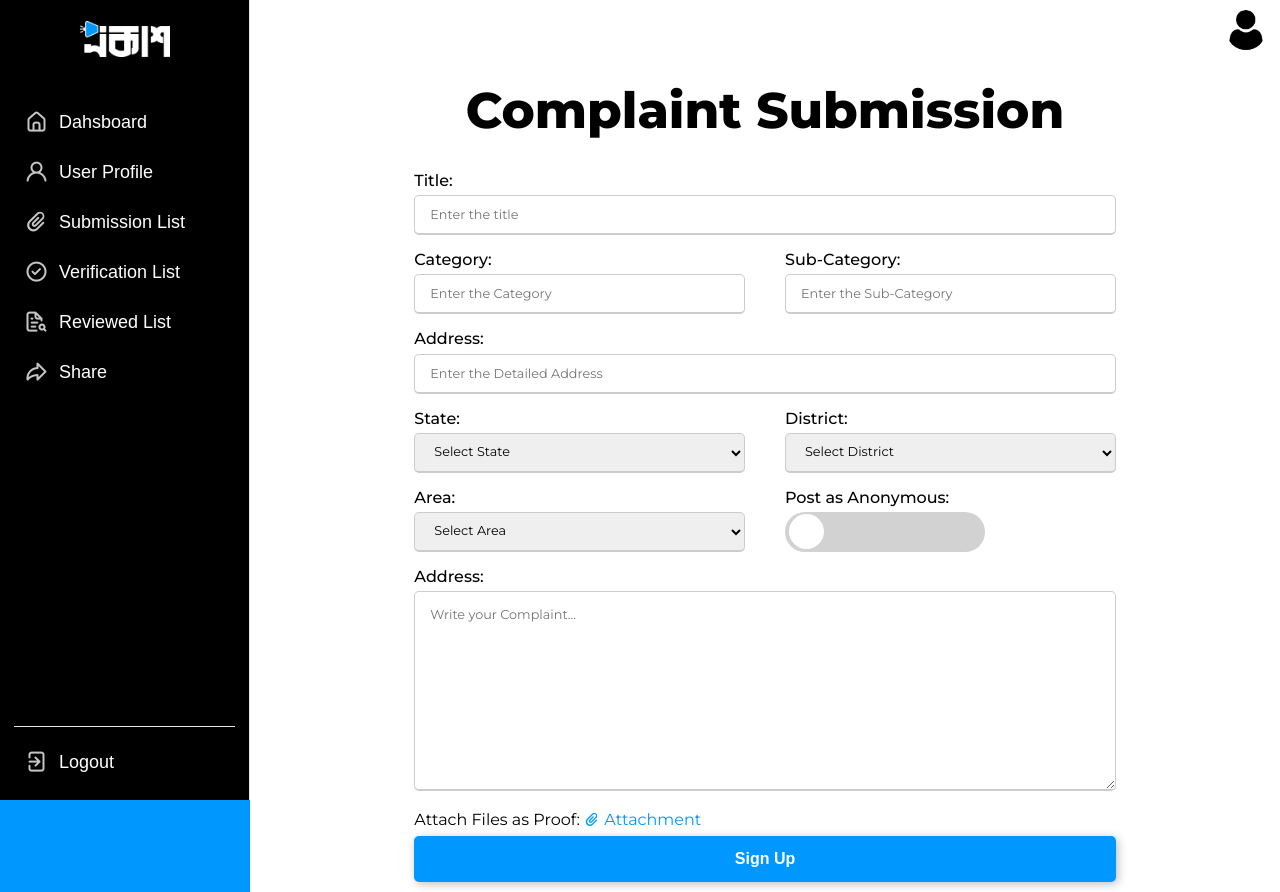
After one commit to mirzatawhid/Prokash, a PHP site: page /complaint_submission.php in a window 1280 px wide. The commit adds this page. Run offline with PHP 8.4, Linux system fonts and the light colour scheme.

Commit message:
Dashboard and complaint submission page upgraded

```diff
--- /dev/null
+++ b/complaint_submission.css
@@ -0,0 +1,376 @@
+@import url('https://fonts.googleapis.com/css2?family=Montserrat:wght@300;400;500;600;700;800;900&display=swap');
+*{
+    margin: 0;
+    padding: 0;
+    box-sizing: border-box;
+    font-family: "Monserrat", sans-serif;
+}
+
+:root{
+    /* ===== Colors ===== */
+    --primary-color: #0098FF;
+    --panel-color: #FFF;
+    --text-color: #000;
+    --black-light-color: #707070;
+    --border-color: #e6e5e5;
+    --toggle-color: #DDD;
+    --box1-color: #0098FF;
+    --box2-color: #FFE6AC;
+    --box3-color: #E7D1FC;
+    --title-icon-color: #fff;
+
+    /* ====== Transition ====== */
+    --tran-05: all 0.5s ease;
+    --tran-03: all 0.3s ease;
+    --tran-03: all 0.2s ease;
+}
+
+body{
+    min-height: 100vh;
+    background-color: var(--primary-color);
+}
+
+nav{
+    position: fixed;
+    top: 0;
+    left: 0;
+    height: 100%;
+    width: 250px;
+    padding: 10px 14px;
+    background-color: black;
+    border-right: 1px solid var(--border-color);
+    transition: var(--tran-05);
+}
+nav.close{
+    width: 73px;
+}
+nav .logo-image{
+    display: flex;
+    justify-content: center;
+    align-items: center;
+    min-width: 45px;
+    padding-top: 5%;
+}
+nav .logo-image img{
+    width: 90px;
+    object-fit: cover;
+}
+
+nav .logo-name .logo_name{
+    font-size: 22px;
+    font-weight: 600;
+    color: var(--text-color);
+    margin-left: 14px;
+    transition: var(--tran-05);
+}
+nav.close .logo_name{
+    opacity: 0;
+    pointer-events: none;
+}
+nav .menu-items{
+    margin-top: 40px;
+    height: calc(100% - 90px);
+    display: flex;
+    flex-direction: column;
+    justify-content: space-between;
+}
+.menu-items li{
+    list-style: none;
+}
+.menu-items li a{
+    display: flex;
+    align-items: center;
+    height: 50px;
+    text-decoration: none;
+    position: relative;
+}
+.nav-links li a:hover:before{
+    content: "";
+    position: absolute;
+    left: -7px;
+    height: 5px;
+    width: 5px;
+    border-radius: 50%;
+    background-color: var(--primary-color);
+}
+
+.menu-items li a i{
+    font-size: 24px;
+    min-width: 45px;
+    height: 100%;
+    display: flex;
+    align-items: center;
+    justify-content: center;
+    color: rgb(197, 197, 197);
+}
+.menu-items li a .link-name{
+    font-size: 18px;
+    font-weight: 400;
+    color: white;
+    transition: var(--tran-05);
+}
+nav.close li a .link-name{
+    opacity: 0;
+    pointer-events: none;
+}
+.nav-links li a:hover i,
+.nav-links li a:hover .link-name{
+    color: var(--primary-color);
+}
+body.dark .nav-links li a:hover i,
+body.dark .nav-links li a:hover .link-name{
+    color: var(--text-color);
+}
+.menu-items .logout-mode{
+    padding-top: 10px;
+    border-top: 1px solid var(--border-color);
+}
+.menu-items .mode{
+    display: flex;
+    align-items: center;
+    white-space: nowrap;
+}
+.menu-items .mode-toggle{
+    position: absolute;
+    right: 14px;
+    height: 50px;
+    min-width: 45px;
+    display: flex;
+    align-items: center;
+    justify-content: center;
+    cursor: pointer;
+}
+
+/* top nav bar */
+
+.submission{
+    position: relative;
+    left: 250px;
+    background-color: var(--panel-color);
+    min-height: 100vh;
+    width: calc(100% - 250px);
+    padding: 10px 14px;
+    transition: var(--tran-05);
+}
+nav.close ~ .submission{
+    left: 73px;
+    width: calc(100% - 73px);
+}
+.submission .top{
+    position: fixed;
+    top: 0;
+    right: 0;
+    left: 250px;
+    display: flex;
+    width: calc(100% - 250px);
+    justify-content: flex-end;
+    align-items: center;
+    padding: 10px 14px;
+    background-color: var(--panel-color);
+    transition: var(--tran-05);
+    z-index: 10;
+}
+nav.close ~ .submission .top{
+    left: 73px;
+    width: calc(100% - 73px);
+}
+.submission .top .sidebar-toggle{
+    font-size: 26px;
+    color: var(--text-color);
+    cursor: pointer;
+}
+.top img{
+    width: 40px;
+    border-radius: 50%;
+}
+
+/* Submission form */
+
+h1{
+    margin-top: 4%;
+    font-family: "Montserrat";
+    font-weight: 800;
+    font-size: 50px;
+    text-align: center;
+}
+
+.form_content{
+    width: 100%;
+    position: relative;
+    display: flex;
+    justify-content: center;
+    align-items: center;
+    flex-direction: column;
+    margin-top: 3%;
+}
+
+.form_container{
+    margin: 1% 15% 0% 15%;
+}
+
+.form_container form .user_detail{
+    display: flex;
+    flex-wrap: wrap;
+    justify-content: space-between;
+    margin: 20px 0 0px 0;
+}
+
+form .user_detail .input_box{
+    width: calc(100% / 2 - 20px);
+    margin-bottom: 15px;
+}
+
+form .user_detail .full_box{
+    width: 100%;
+}
+
+.user_detail .input_box .detail{
+    font-weight: 500;
+    display: block;
+}
+.user_detail .input_box span{
+    font-family: "Montserrat";
+}
+
+.user_detail .input_box textarea{
+    height: 200px;
+    width: 100%;
+    margin-top: 0.75%;
+    outline: none;
+    border-radius: 5px;
+    border: 1px solid #ccc;
+    padding-left: 15px;
+    padding-top: 15px;
+    font-size: 80%;
+    font-family: "Montserrat";
+    border-bottom-width: 2px;
+    transition: all 0.3s ease;
+}
+
+.user_detail .input_box input{
+    height: 40px;
+    width: 100%;
+    margin-top: 1.5%;
+    outline: none;
+    border-radius: 5px;
+    border: 1px solid #ccc;
+    padding-left: 15px;
+    font-size: 80%;
+    font-family: "Montserrat";
+    border-bottom-width: 2px;
+    transition: all 0.3s ease;
+}
+
+.user_detail .full_box input{
+    height: 40px;
+    width: 100%;
+    margin-top: 0.75%;
+    outline: none;
+    border-radius: 5px;
+    border: 1px solid #ccc;
+    padding-left: 15px;
+    font-size: 80%;
+    font-family: "Montserrat";
+    border-bottom-width: 2px;
+    transition: all 0.3s ease;
+}
+
+.user_detail .input_box select{
+    height: 40px;
+    width: 100%;
+    margin-top: 1.5%;
+    outline: none;
+    border-radius: 5px;
+    border: 1px solid #ccc;
+    padding-left: 15px;
+    font-size: 80%;
+    font-family: "Montserrat";
+    border-bottom-width: 2px;
+    transition: all 0.3s ease;
+}
+
+.user_detail .input_box input:focus{
+    border-color: #0098FF;
+}
+
+form .button input{
+    color: white;
+    height: 100%;
+    width: 100%;
+    font-size: 2vh;
+    padding: 2%;
+    font-weight: 600;
+    outline: none;
+    border: none;
+    background: #0098FF;
+    border-radius: 5px;
+    box-shadow: 2px 2px 10px rgba(0, 0, 0, 0.26);
+    margin-top: 1%;
+}
+
+form .button input:hover{
+    cursor: pointer;
+    border: 1px solid #0098FF;
+    background: none;
+    color: black;
+}
+
+.attachment{
+    font-family: "Montserrat";
+}
+
+.attachment a span{
+    font-family: "Montserrat";
+}
+
+.attachment a{
+    text-decoration: none;
+    color: #0098FF;
+    font-family: "Montserrat";
+}
+
+.attachment :hover{
+    text-decoration: none;
+    color: black;
+}
+
+/* switch css */
+.switch_container{
+    margin-top: 1.5%;
+    background-color: #fff;
+    display: flex;
+    align-items: center;
+}
+.switch_button{
+    background-color: #d2d2d2;
+    width: 200px;
+    height: 40px;
+    border-radius: 200px;
+    cursor: pointer;
+    position: relative;
+    transition: 0.2s;
+}
+.switch_button::before{
+    position: absolute;
+    content: '';
+    background-color: #fff;
+    width: 35px;
+    height: 35px;
+    border-radius: 200px;
+    top: 0;
+    bottom: 0;
+    margin: auto;
+    margin-left: 2%;
+    transition: 0.2s;
+}
+
+#switcher:checked + .switch_button{
+    background-color: #0098FF;
+}
+#switcher:checked + .switch_button::before{
+    transform: translateX(450%);
+}
+
+#switcher{
+    display: none;
+}
--- /dev/null
+++ b/complaint_submission.php
@@ -0,0 +1,134 @@
+<!DOCTYPE html>
+<html lang="en">
+<head>
+    <meta charset="UTF-8">
+    <meta http-equiv="X-UA-Compatible" content="IE=edge">
+    <meta name="viewport" content="width=device-width, initial-scale=1.0">
+    <title>Complaint Submission</title>
+    <link rel="stylesheet" href="complaint_submission.css">
+    <link rel="stylesheet" href="https://unicons.iconscout.com/release/v4.0.0/css/line.css">
+</head>
+<body>
+    <!-- side nav bar -->
+    <nav>
+        <div class="logo-name">
+            <div class="logo-image">
+                <img src="images/footer_logo.png" alt="logo">
+            </div>
+        </div>
+
+        <div class="menu-items">
+            <ul class="nav-links">
+                <li><a href="dashboard.php">
+                    <i class="uil uil-estate"></i>
+                    <span class="link-name">Dahsboard</span>
+                </a></li>
+                <li><a href="#">
+                    <i class="uil uil-user"></i>
+                    <span class="link-name">User Profile</span>
+                </a></li>
+                <li><a href="#">
+                    <i class="uil uil-paperclip"></i>
+                    <span class="link-name">Submission List</span>
+                </a></li>
+                <li><a href="#">
+                    <i class="uil uil-check-circle"></i>
+                    <span class="link-name">Verification List</span>
+                </a></li>
+                <li><a href="#">
+                    <i class="uil uil-file-search-alt"></i>
+                    <span class="link-name">Reviewed List</span>
+                </a></li>
+                <li><a href="#">
+                    <i class="uil uil-share"></i>
+                    <span class="link-name">Share</span>
+                </a></li>
+            </ul>
+
+            <ul class="logout-mode">
+                <li><a href="logout.php">
+                    <i class="uil uil-signout"></i>
+                    <span class="link-name">Logout</span>
+                </a></li>
+            </li>
+            </ul>
+        </div>
+    </nav>
+
+    <section class="submission">
+        <div class="top">
+
+            <img src="images/user.png" alt="">
+        </div>
+
+
+        <div class="form_content">
+            <h1>Complaint Submission</h1>
+
+            <div class="form_container">
+                <form action="complaint_submission.php" method="post">
+                  <div class="user_detail">
+                    <div class="input_box full_box">
+                      <span class="detail">Title:</span>
+                      <input type="text" name="fullName" placeholder="Enter the title" required />
+                    </div>
+                    <div class="input_box">
+                      <span class="detail">Category:</span>
+                      <input type="text" name="userName" placeholder="Enter the Category" required />
+                    </div>
+                    <div class="input_box">
+                      <span class="detail">Sub-Category:</span>
+                      <input type="email" name="email" placeholder="Enter the Sub-Category" required />
+                    </div>
+                    <div class="input_box full_box">
+                      <span class="detail">Address:</span>
+                      <input type="text" name="mobile" placeholder="Enter the Detailed Address" required />
+                    </div>
+                    <div class="input_box">
+                        <span class="detail">State:</span>
+                        <select class="state" name="state" id="state">
+                          <option value="">Select State</option>
+                        </select>
+                      </div>
+                      <div class="input_box">
+                        <span class="detail">District:</span>
+                        <select class="district" name="district" id="district">
+                          <option value="">Select District</option>
+                        </select>
+                      </div>
+                      <div class="input_box">
+                        <span class="detail">Area:</span>
+                        <select class="city" name="city" id="city">
+                          <option value="">Select Area</option>
+                        </select>
+                      </div>
+                      <!-- switch -->
+                    <div class="input_box switch">
+                      <span class="detail">Post as Anonymous:</span>
+                      <div class="switch_container">
+                        <input type="checkbox" name="anonymous" id="switcher"/>
+                        <label for="switcher" class="switch_button"></label>
+                      </div>
+                    </div>
+                    <div class="input_box full_box">
+                      <span class="detail">Address:</span>
+                      <textarea type="text" name="address" placeholder="Write your Complaint..." required ></textarea>
+                    </div>
+                  </div>
+                  <div class="attachment">Attach Files as Proof:
+                    <a href="dashboard.php">
+                    <i class="uil uil-paperclip"></i>
+                    <span class="link-name">Attachment</span>
+                </a></div>
+                  <div class="button">
+                    <input type="submit" value="Sign Up" name="submit" />
+                  </div>
+                </form>
+
+              </div>
+        </div>
+
+    </section>
+
+</body>
+</html>
```
Also changed, not shown: dashboard.css (+13 -66 lines), dashboard.php (+47 -24 lines), register.php (+9 -24 lines).
